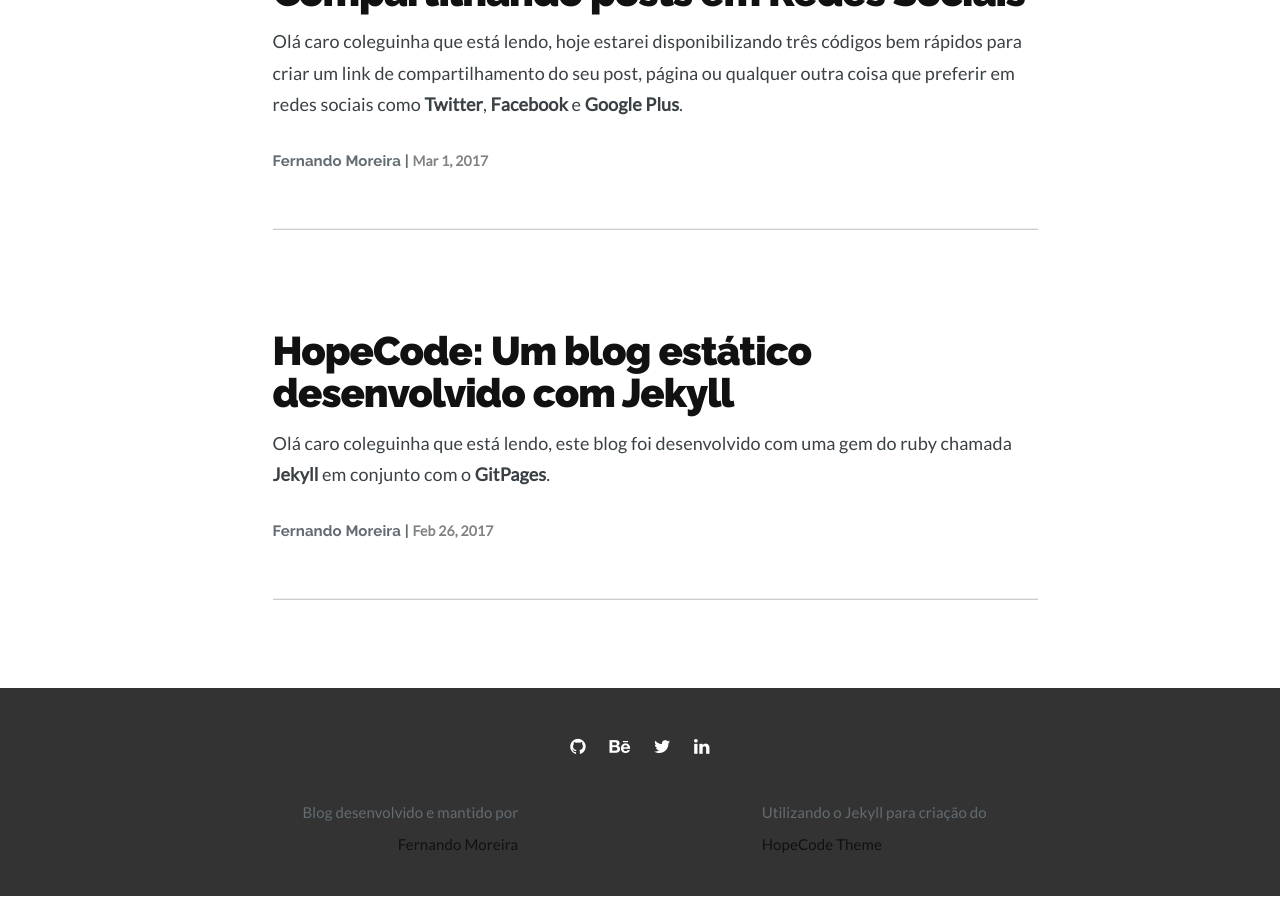
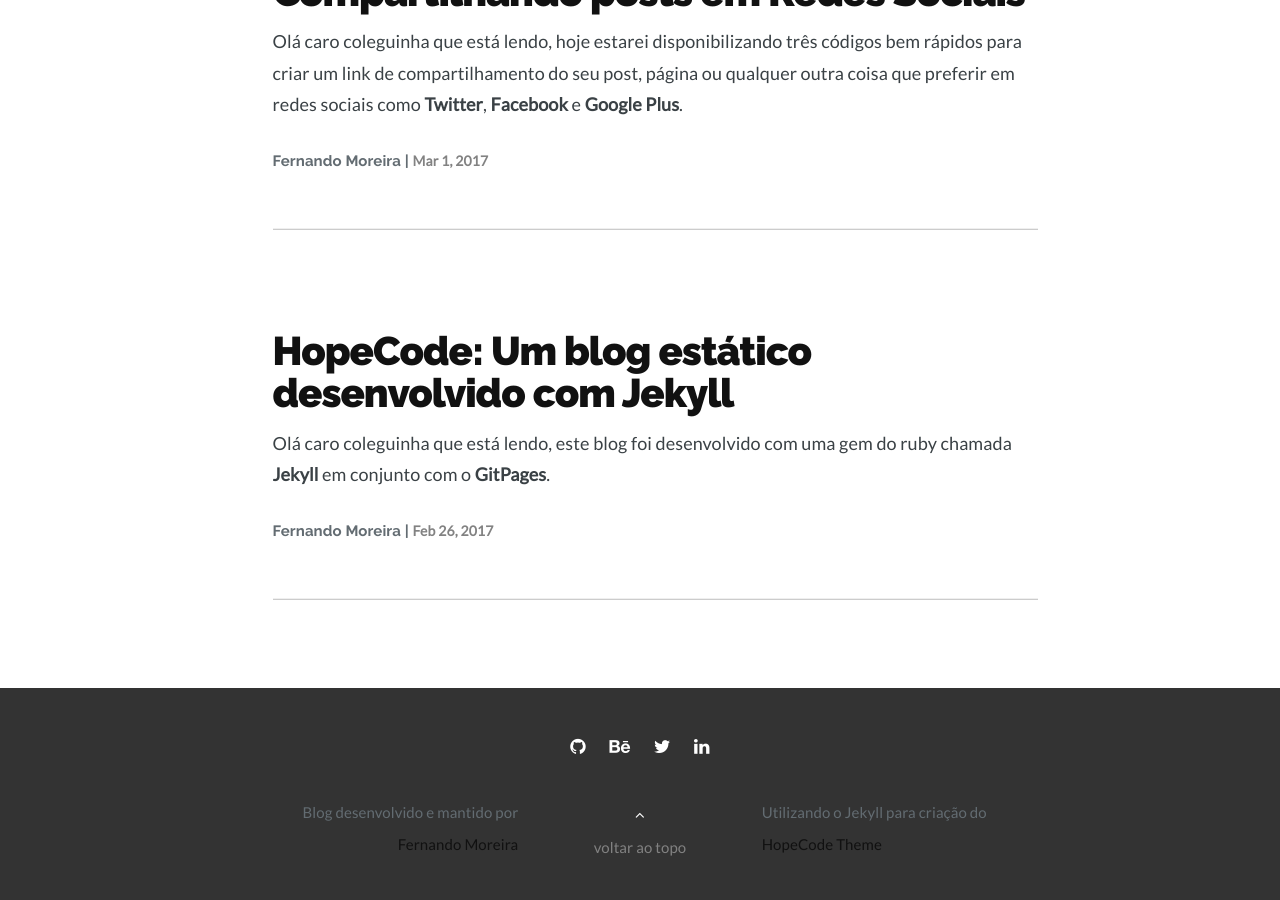
Before and after one commit to ihFernando/blog, a Jekyll site: the page built from index.html, in a window 1280 px wide and 900 px high, scrolled down 1324 px. Built offline with Jekyll 4.4.1, drawn with Linux system fonts in a browser that asks for light colours; the list of posts is cut into pages by our own code.

Commit message:
Add Back to top

```diff
--- a/_includes/footer.html
+++ b/_includes/footer.html
@@ -17,7 +17,9 @@
                                       Blog desenvolvido e mantido por <a href="https://www.github.com/ihfernando"> <br> Fernando Moreira </a>
                                 </p>
                           </div>
-                          <div class="col-md-2"></div>
+                          <div class="col-md-2">
+                              <p class="back-to-top" id="back-top"><i class="fa fa-angle-up"></i><br>voltar ao topo</p>
+                          </div>
                           <div class="col-md-5">
                                 <p class="text-muted text-md-left text-sm-center">Utilizando o Jekyll para criação do<br>
                                 <a href="http://github.com/ihfernando/hopecodetheme">HopeCode Theme</a></p>
```
